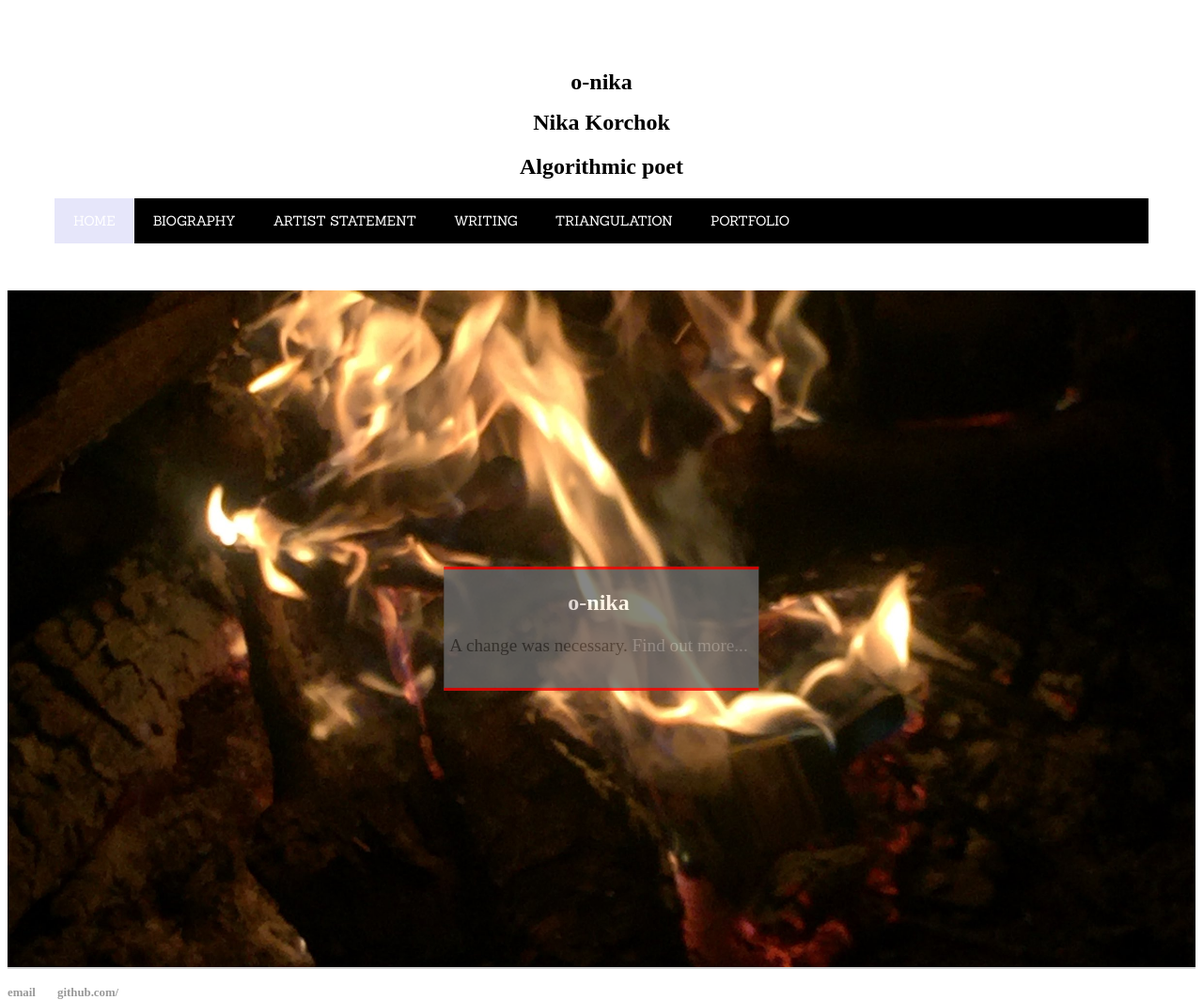
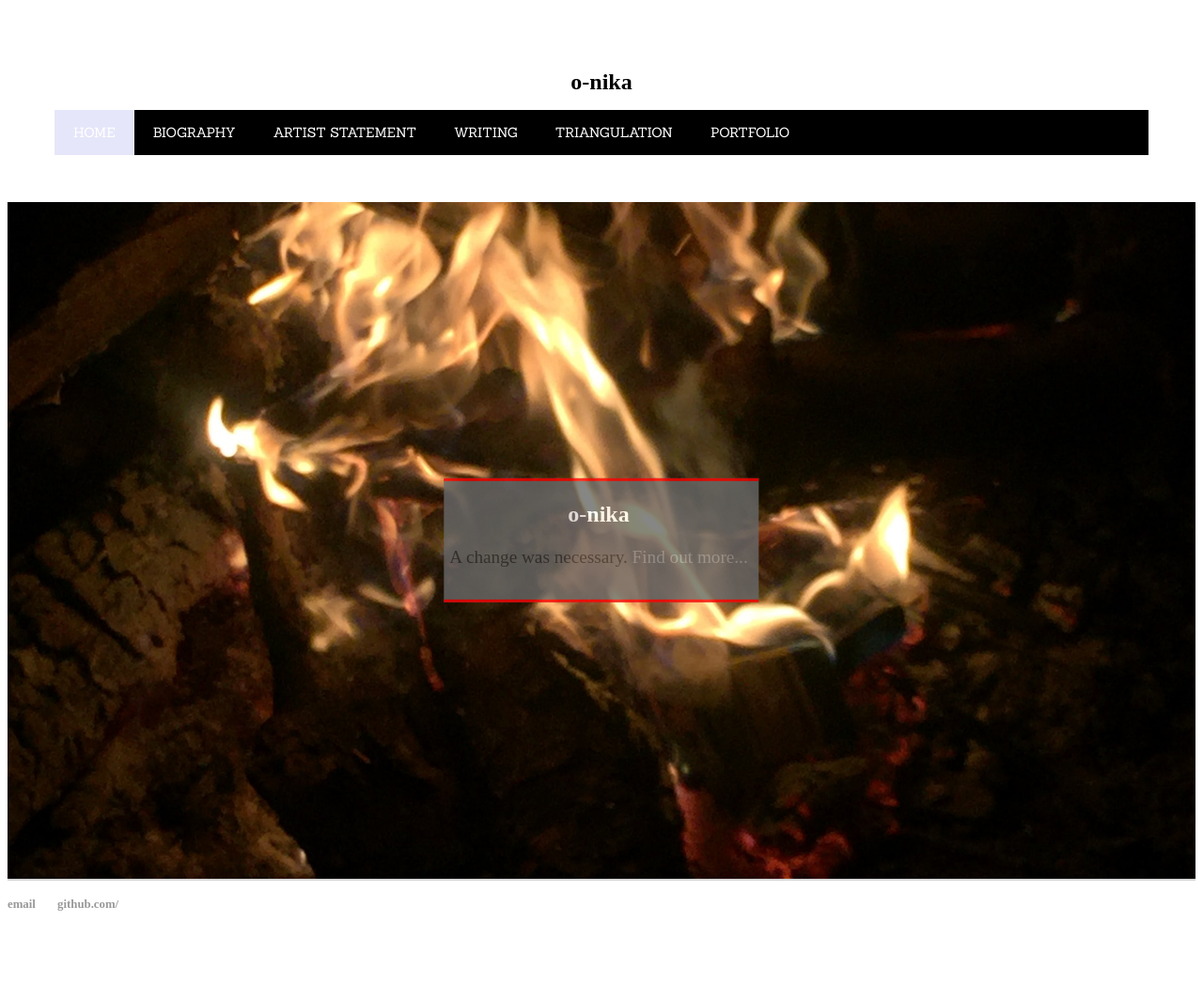
Before and after one commit to nikaroxanne/nikaroxanne.github.io, a Jekyll site: the page built from index.html, in a window 1280 px wide. Shown: the whole page at 94% size. Built offline with Jekyll 4.4.1, drawn with Linux system fonts in a browser that asks for light colours; some web fonts are replaced; after the commit the page ends 970 px from its top, so only the background shows below that.

Commit message:
modified header

```diff
--- a/_includes/header.html
+++ b/_includes/header.html
@@ -1,6 +1,4 @@
 <header class = "header-main">
 	<h1> o-nika </h1>
-	<h1> Nika Korchok </h1>
-	<h2> Algorithmic poet </h2>
 	{% include nav.html %}
 </header>
```
